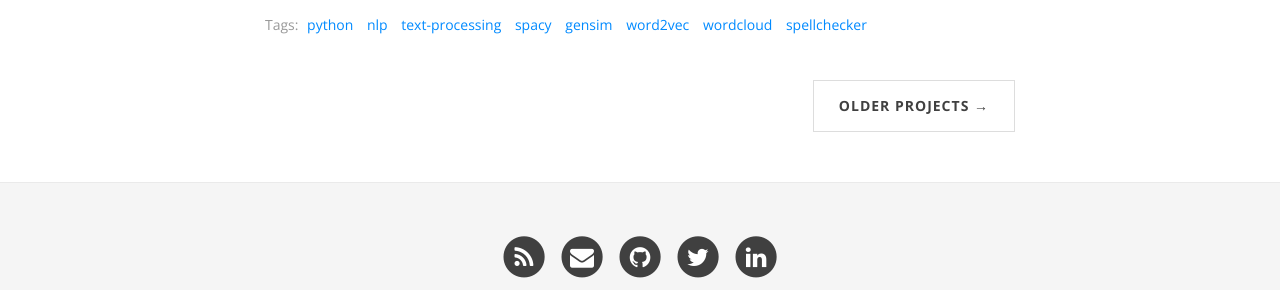
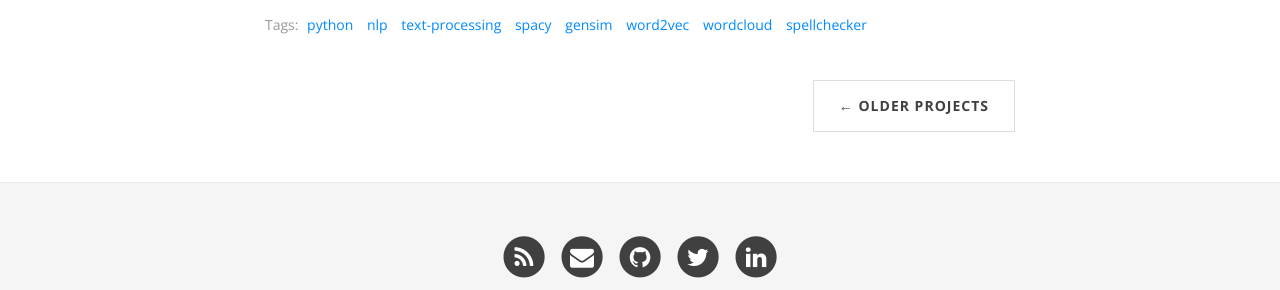
Before and after one commit to ansegura7/ansegura7.github.io, a Jekyll site: the page built from index.html, in a window 1280 px wide and 900 px high, scrolled down 1222 px. Shown: the part 484-774 px from the top of the window. Built offline with Jekyll 4.4.1, drawn with Linux system fonts in a browser that asks for light colours; nearby versions of some CDN libraries; the list of posts is cut into pages by our own code.

Commit message:
Update index
Buttons oldest and most new projects were invested, to be more consistent.

```diff
--- a/index.html
+++ b/index.html
@@ -57,14 +57,14 @@
 
 {% if paginator.total_pages > 1 %}
 <ul class="pager main-pager">
+  {% if paginator.next_page %}
+  <li class="next">
+    <a href="{{ paginator.next_page_path | relative_url }}">&larr; Older Projects</a>
+  </li>
+  {% endif %}
   {% if paginator.previous_page %}
   <li class="previous">
-    <a href="{{ paginator.previous_page_path | relative_url }}">&larr; Newer Projects</a>
-  </li>
-  {% endif %}
-  {% if paginator.next_page %}
-  <li class="next">
-    <a href="{{ paginator.next_page_path | relative_url }}">Older Projects &rarr;</a>
+    <a href="{{ paginator.previous_page_path | relative_url }}">Newer Projects &rarr;</a>
   </li>
   {% endif %}
 </ul>
```
